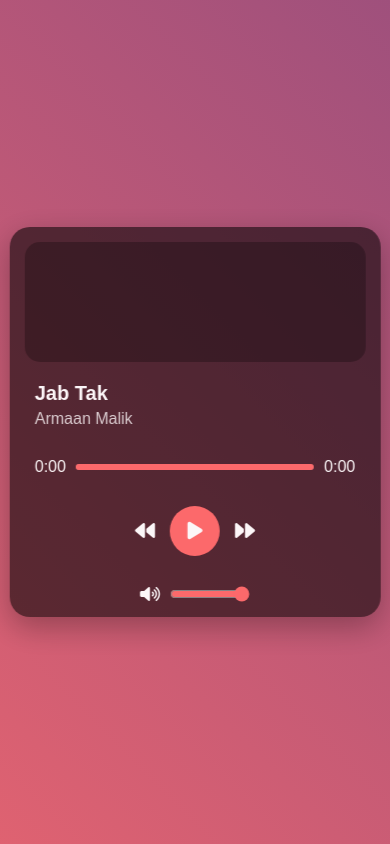
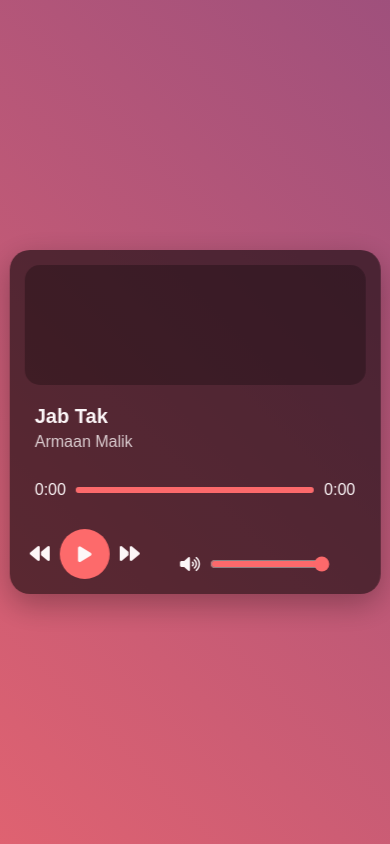
Before and after one commit to NOComFoRTzoNE07/music_player, a plain HTML site: page index.html in a window 390 px wide. Drawn offline with Linux system fonts and the light colour scheme.

Commit message:
Update styles.css

```diff
--- a/styles.css
+++ b/styles.css
@@ -133,7 +133,8 @@ body {
     flex-wrap: wrap;
     justify-content: center;
     align-items: center;
-    padding: 0 20px;
+    padding: 0 10px;
+    width: 100%;
 }
 
 .control-btn {
@@ -145,7 +146,7 @@ body {
 }
 
 .play-btn {
-    width: 60px;
+    min-width: 60px;
     height: 60px;
     border-radius: 50%;
     background: var(--gradient-1);
@@ -156,13 +157,12 @@ body {
 }
 
 .volume-control {
-    margin-left: 0;
-    width: 100%;
-    justify-content: center;
-    margin-top: 15px;
     display: flex;
     align-items: center;
     gap: 10px;
+    width: 100%;
+    max-width: 200px;
+    margin: 15px auto 0;
 }
 
 .volume-control input {
@@ -207,6 +207,27 @@ body {
     .volume-control input {
         width: 80px;
     }
+
+    .controls {
+        padding: 0 5px;
+        gap: 10px;
+    }
+
+    .play-btn {
+        min-width: 50px;
+        height: 50px;
+        font-size: 18px;
+    }
+
+    .volume-control {
+        max-width: 150px;
+        margin-top: 20px;
+    }
+
+    .volume-control input {
+        width: 100%;
+        max-width: 120px;
+    }
 }
 
 /* Add landscape orientation support */
```
